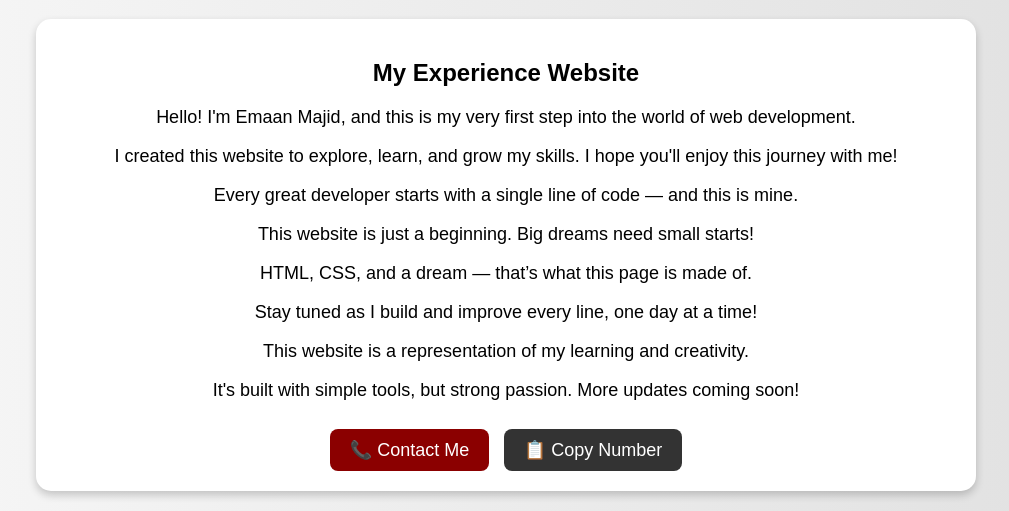
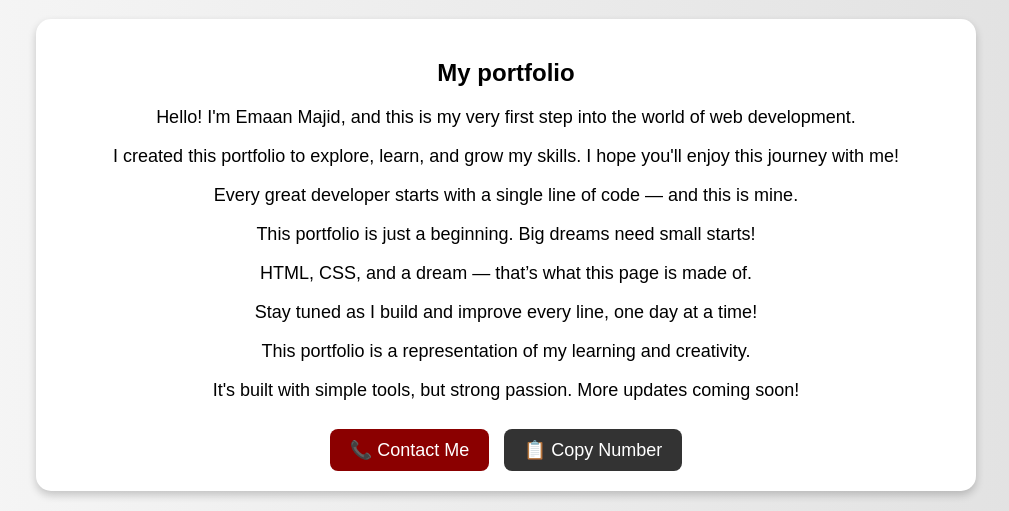
Before and after one commit to emaanmajid226/emaan-website, a plain HTML site: page index.html in a window 1280 px wide. Shown: the part 515-1026 px from the top of the page, without its empty margins (134-1143 px from the left). Drawn offline with Linux system fonts and the light colour scheme.

Commit message:
Update index.html

```diff
--- a/index.html
+++ b/index.html
@@ -2,7 +2,7 @@
 <html lang="en">
 <head>
   <meta charset="UTF-8">
-  <title>Emaan Website</title>
+  <title>Emaan portfolio</title>
   <style>
     body {
       background: linear-gradient(to right, #f7f7f7, #e0e0e0);
@@ -101,7 +101,7 @@
 <!-- Loader -->
 <div id="loader">
   <div class="spinner"></div>
-  <div class="loading-text">Loading Emaan Website...</div>
+  <div class="loading-text">Loading Emaan portfolio...</div>
 </div>
 
 <!-- Website Content -->
@@ -109,14 +109,14 @@
   <img src="eman_logo_transparent.png" alt="Emaan Logo" style="width:400px;">
   <h1>emaan.com</h1>
   <div class="content-box">
-    <h2>My Experience Website</h2>
+    <h2>My portfolio</h2>
     <p>Hello! I'm Emaan Majid, and this is my very first step into the world of web development.</p>
-    <p>I created this website to explore, learn, and grow my skills. I hope you'll enjoy this journey with me!</p>
+    <p>I created this portfolio to explore, learn, and grow my skills. I hope you'll enjoy this journey with me!</p>
     <p>Every great developer starts with a single line of code — and this is mine.</p>
-    <p>This website is just a beginning. Big dreams need small starts!</p>
+    <p>This portfolio is just a beginning. Big dreams need small starts!</p>
     <p>HTML, CSS, and a dream — that’s what this page is made of.</p>
     <p>Stay tuned as I build and improve every line, one day at a time!</p>
-    <p>This website is a representation of my learning and creativity.</p>
+    <p>This portfolio is a representation of my learning and creativity.</p>
     <p>It's built with simple tools, but strong passion. More updates coming soon!</p>
 
     <!-- Contact Buttons -->
```
